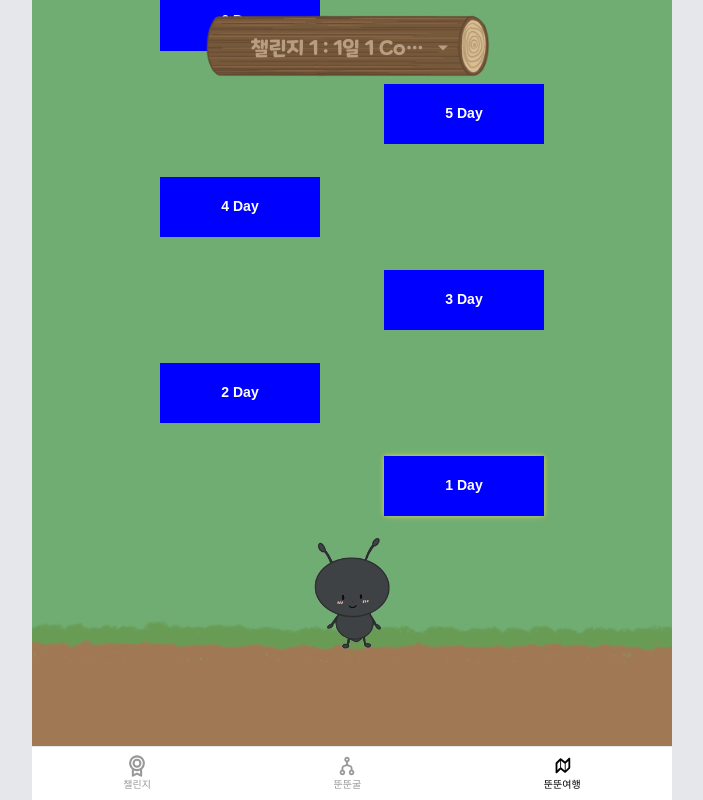
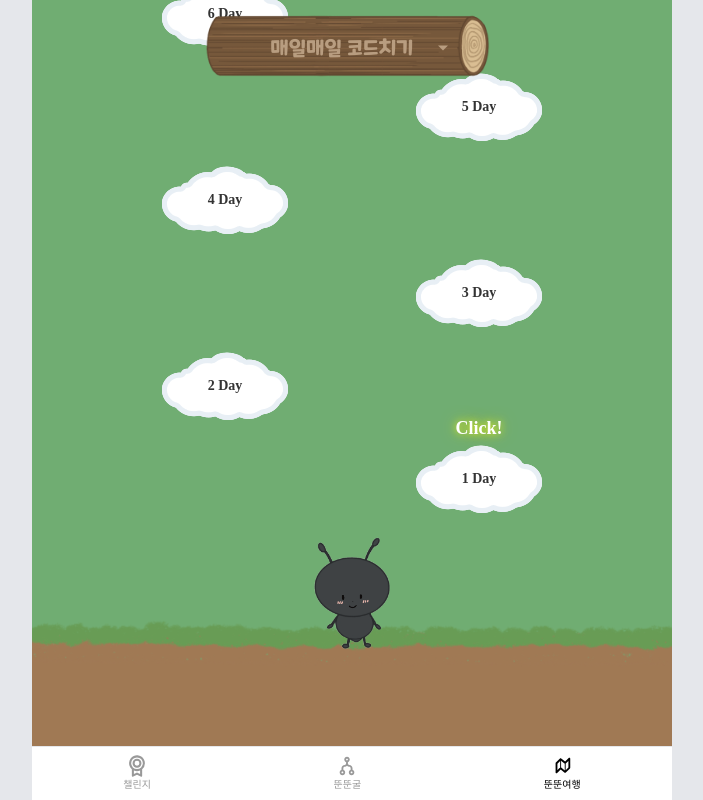
Before and after one commit to We-LGD/ddoon-ddoon, a React (Vite) app: page /ddoon-ddoon-trip in a window 1280 px wide. Shown: the whole page, without its empty margins (288-991 px from the left). Built offline with nearby package versions, Linux system fonts and the light colour scheme; a web font is replaced by a local one.

Commit message:
feat: Trip 페이지 추가된 이미지 적용
- 이미지 배치를 위해 이미지 수정
- 수정된 이미지로 30일, 50일, 100일 작업
- Dummy 데이터에 맞게 챌린지 Mock Data 수정

```diff
--- a/src/pages/Trip/index.tsx
+++ b/src/pages/Trip/index.tsx
@@ -11,6 +11,7 @@ function Trip() {
   const [initialLoad, setInitialLoad] = useState(true);
   const [currentId, setCurrentId] = useState(ChallengesData[0].idx);
   const [currentSuccessCount, setCurrentSuccessCount] = useState(0);
+  const [days, setDays] = useState(30);
   const [showMessage, setShowMessage] = useState(false);
 
   const handleResize = () => {
@@ -39,7 +40,10 @@ function Trip() {
 
   useEffect(() => {
     const img = new Image();
-    img.src = Images.구름맵30일;
+    if (days === 30) img.src = Images.구름맵30일;
+    if (days === 50) img.src = Images.구름맵50일;
+    if (days === 100) img.src = Images.구름맵100일;
+
     img.onload = () => {
       if (containerRef.current) {
         const aspectRatio = img.height / img.width;
@@ -57,7 +61,7 @@ function Trip() {
         }
       }
     };
-  }, [initialLoad]);
+  }, [initialLoad, days]);
 
   useEffect(() => {
     window.addEventListener('resize', handleResize);
@@ -67,8 +71,11 @@ function Trip() {
   }, [imageDimensions]);
 
   useEffect(() => {
-    const successCount = ChallengesData.find((challenge) => challenge.idx === currentId);
-    if (successCount) setCurrentSuccessCount(successCount.successCount);
+    const challengeData = ChallengesData.find((challenge) => challenge.idx === currentId);
+    if (challengeData) {
+      setDays(challengeData.days);
+      setCurrentSuccessCount(challengeData.successCount);
+    }
   }, [currentId]);
 
   return (
@@ -77,7 +84,12 @@ function Trip() {
         className="relative w-full"
         style={{
           height: `${imageDimensions.height}px`,
-          backgroundImage: `url(${Images.구름맵30일})`,
+          backgroundImage:
+            days === 30
+              ? `url(${Images.구름맵30일})`
+              : days === 50
+                ? `url(${Images.구름맵50일})`
+                : `url(${Images.구름맵100일})`,
           backgroundSize: 'cover',
           backgroundRepeat: 'no-repeat',
           backgroundPosition: 'bottom',
@@ -98,20 +110,22 @@ function Trip() {
             height: `calc(100% - 200px)`,
           }}
         >
-          {Array.from({ length: 30 }, (_, index) => (
+          {Array.from({ length: days }, (_, index) => (
             <div
               key={index + 1}
               onClick={!showMessage && index === currentSuccessCount ? handleCloudClick : undefined}
-              className={`absolute text-white text-center flex-center font-bold ${!showMessage && index === currentSuccessCount && 'animate-successLight cursor-pointer'}`}
+              className="absolute text-center flex-center font-sub font-bold cursor-pointer"
               style={{
-                bottom: `${1 + index * 3.1}%`,
+                bottom: days === 30 ? `${1 + index * 3.1}%` : days === 50 ? `${index * 1.9}%` : `${index * 0.98}%`,
                 [index % 2 !== 0 ? 'left' : 'right']: '20%',
-                width: `160px`,
-                height: `60px`,
-                backgroundColor: 'blue',
               }}
             >
-              {index + 1} Day
+              <img src={Images.cloud} alt="구름" />
+              {!showMessage && index === currentSuccessCount && (
+                <p className="absolute bottom-[100%] text-lg text-white animate-pulse animate-textGlow">Click!</p>
+              )}
+
+              <p className="absolute horizontal-center">{index + 1} Day</p>
               {index === currentSuccessCount - 1 && (
                 <>
                   <img
@@ -120,7 +134,7 @@ function Trip() {
                     className={`absolute w-[50%] bottom-[75%] object-contain`}
                   />
                   {showMessage && (
-                    <p className="absolute bottom-[210%] right-[-30%] text-white text-center">내일도 화이팅!</p>
+                    <p className="absolute bottom-[210%] right-[-30%] text-center z-20">내일도 화이팅!</p>
                   )}
                 </>
               )}
--- a/src/shared/assets/images/index.ts
+++ b/src/shared/assets/images/index.ts
@@ -2,6 +2,7 @@ import 첫번째굴30일 from '@shared/assets/images/1번굴_운동30일.png';
 import 첫번째굴50일 from '@shared/assets/images/1번굴_운동50일.png';
 import 첫번째굴100일 from '@shared/assets/images/1번굴_운동100일.png';
 import 구름맵30일 from '@shared/assets/images/30일_구름맵.png';
+import 구름맵50일 from '@shared/assets/images/50일_구름맵.png';
 import 구름맵100일 from '@shared/assets/images/100일_구름맵.png';
 import 기본뚠뚠 from '@shared/assets/images/기본뚠뚠.png';
 import 실패방3번 from '@shared/assets/images/뚠뚠굴_3번실패.png';
@@ -20,10 +21,12 @@ import 통나무 from '@shared/assets/images/통나무.png';
 import 튜토리얼오픈 from '@shared/assets/images/튜토리얼오픈.png';
 import GithubLogo from '@/shared/assets/images/github-logo.svg';
 import LoadingBar from '@/shared/assets/images/LoadingBar.png';
+import cloud from '@/shared/assets/images/cloud.png';
 
-export const Images: Record<string, string> = {
+export const Images = {
   GithubLogo,
   LoadingBar,
+  cloud,
   뚠뚠로고,
   뚠뚠굴,
   뚠뚠굴_배경,
@@ -35,6 +38,7 @@ export const Images: Record<string, string> = {
   첫번째굴50일,
   기본뚠뚠,
   구름맵30일,
+  구름맵50일,
   구름맵100일,
   실패방3번,
   실패방8번,
--- a/src/shared/data/challenges.ts
+++ b/src/shared/data/challenges.ts
@@ -1,39 +1,39 @@
 const ChallengesData = [
   {
     idx: '1',
-    name: '챌린지 1 : 1일 1 Commit을 해보자!!',
-    desc: '화이팅 할 수 있다💪🏻',
+    name: '매일매일 코드치기',
+    memo: '취업하장!!',
     days: 30,
     successCount: 0,
     lastSuccessDate: 'Tue Jan 14 2025 00:00:00 GMT+0900 (한국 표준시)',
-    status: 'fail',
+    result: 'progress',
   },
   {
     idx: '2',
-    name: '챌린지 2',
-    desc: '화이팅 할 수 있다💪🏻',
-    days: 20,
+    name: '매일 하루 30분 걷기',
+    memo: '다이어트',
+    days: 50,
     successCount: 5,
     lastSuccessDate: 'Tue Jan 15 2025 00:00:00 GMT+0900 (한국 표준시)',
-    status: 'success',
+    result: 'progress',
   },
   {
     idx: '3',
-    name: '챌린지 3',
-    desc: '화이팅 할 수 있다💪🏻',
-    days: 10,
+    name: '하루 두끼만 먹기',
+    memo: '먹는 양 줄이자',
+    days: 100,
     successCount: 7,
     lastSuccessDate: 'Tue Jan 16 2025 00:00:00 GMT+0900 (한국 표준시)',
-    status: 'success',
+    result: 'success',
   },
   {
     idx: '4',
-    name: '챌린지 4',
-    desc: '화이팅 할 수 있다💪🏻',
-    days: 15,
+    name: '퇴근하고 자지않기',
+    memo: '생체리듬 돌리쟈 :)',
+    days: 30,
     successCount: 10,
     lastSuccessDate: 'Tue Jan 10 2025 00:00:00 GMT+0900 (한국 표준시)',
-    status: 'fail',
+    result: 'fail',
   },
 ];
 
```
